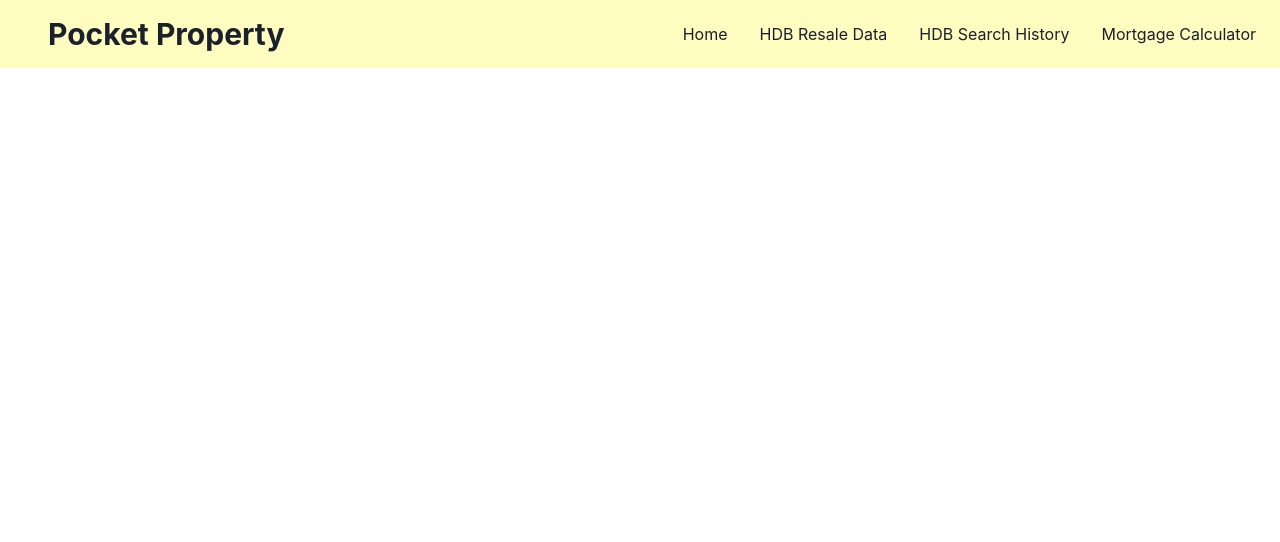
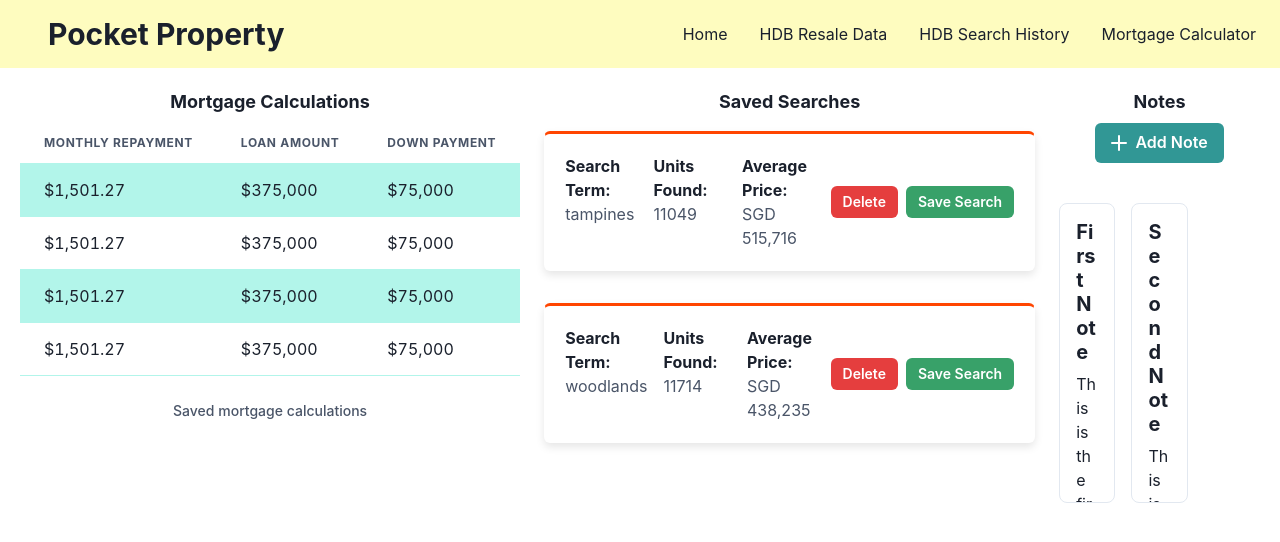
Before and after one commit to wiwianquek/pocket-property-FE, a React (Vite) app in the folder hdb_resale_calculator/: page /dashboard in a window 1280 px wide. Shown: the top 542 px of the page. Built offline with nearby package versions, Linux system fonts and the light colour scheme.

Commit message:
Dashboard
- Notes component
- Searchhistory component
- MortgageCalculatorTable component

```diff
--- a/hdb_resale_calculator/src/App.jsx
+++ b/hdb_resale_calculator/src/App.jsx
@@ -15,6 +15,7 @@ import HomePage from './components/Homepage';
 import FilteredResults from './components/FilteredResults';
 import History from './components/History';
 import MortgageCalculator from './components/MortgageCalculator';
+import Dashboard from './components/Dashboard';
 
 function Layout() {
   const location = useLocation();
@@ -48,6 +49,7 @@ function Layout() {
         <Route path="/" element={<HomePage />} />
         <Route path="/hdb-resale-data" element={<FilteredResults />} />
         <Route path="/history" element={<History />} />
+        <Route path="/dashboard" element={<Dashboard />} />
         <Route path="/mortgage-calculator" element={<MortgageCalculator />} />
         {/* ... other routes */}
       </Routes>
--- /dev/null
+++ b/hdb_resale_calculator/src/components/Dashboard.jsx
@@ -0,0 +1,61 @@
+import React, { useState } from 'react';
+import {
+  Box,
+  Grid,
+  VStack,
+  Text,
+  Textarea,
+  Button,
+} from '@chakra-ui/react';
+import SearchRecords from './searchrecords'; // Your existing component
+import MortgageCalculationsTable from './MortgageCalculationsTable'; // The new component we created above
+import Notes from './Notes';
+
+function Dashboard() {
+  const [savedSearches, setSavedSearches] = useState([
+    {
+      "Search Term": "tampines",
+      "Results Found": "11049",
+      "Average Price": "SGD 515,716",
+    },
+    {
+      "Search Term": "woodlands",
+      "Results Found": "11714",
+      "Average Price": "SGD 438,235",
+    },
+    // ... more dummy data
+  ]);
+  const [notes, setNotes] = useState('');
+
+  // ... handle note change and save
+  const handleNoteChange = (event) => {
+    setNotes(event.target.value);
+  };
+
+  const handleSaveNote = () => {
+    // Save the note to MongoDB
+  };
+
+  // ... rest of your component logic
+
+  return (
+    <Box p={5}>
+      <Grid templateColumns="repeat(3, 1fr)" gap={6}>
+        <VStack>
+          <Text fontSize="lg" fontWeight="bold">Mortgage Calculations</Text>
+          <MortgageCalculationsTable />
+        </VStack>
+        <VStack>
+          <Text fontSize="lg" fontWeight="bold">Saved Searches</Text>
+          <SearchRecords history={savedSearches} onDeleteRecord={() => {}} />
+        </VStack>
+        <VStack>
+          <Text fontSize="lg" fontWeight="bold">Notes</Text>
+          <Notes />
+        </VStack>
+      </Grid>
+    </Box>
+  );
+}
+
+export default Dashboard;
--- /dev/null
+++ b/hdb_resale_calculator/src/components/MortgageCalculationsTable.jsx
@@ -0,0 +1,67 @@
+import React from 'react';
+import {
+  Table,
+  Thead,
+  Tbody,
+  Tr,
+  Th,
+  Td,
+  TableCaption,
+  TableContainer,
+} from '@chakra-ui/react';
+
+const MortgageCalculationsTable = () => {
+  const dummyData = [
+    {
+      id: 1,
+      monthlyRepayment: '$1,501.27',
+      loanAmount: '$375,000',
+      downPayment: '$75,000',
+    },
+    {
+      id: 1,
+      monthlyRepayment: '$1,501.27',
+      loanAmount: '$375,000',
+      downPayment: '$75,000',
+    },
+    {
+      id: 1,
+      monthlyRepayment: '$1,501.27',
+      loanAmount: '$375,000',
+      downPayment: '$75,000',
+    },
+    {
+      id: 1,
+      monthlyRepayment: '$1,501.27',
+      loanAmount: '$375,000',
+      downPayment: '$75,000',
+    },
+    // ... add more dummy data as needed
+  ];
+
+  return (
+    <TableContainer>
+      <Table variant="striped" colorScheme="teal">
+        <TableCaption>Saved mortgage calculations</TableCaption>
+        <Thead>
+          <Tr>
+            <Th>Monthly Repayment</Th>
+            <Th>Loan Amount</Th>
+            <Th>Down Payment</Th>
+          </Tr>
+        </Thead>
+        <Tbody>
+          {dummyData.map((data) => (
+            <Tr key={data.id}>
+              <Td>{data.monthlyRepayment}</Td>
+              <Td>{data.loanAmount}</Td>
+              <Td>{data.downPayment}</Td>
+            </Tr>
+          ))}
+        </Tbody>
+      </Table>
+    </TableContainer>
+  );
+};
+
+export default MortgageCalculationsTable;
--- /dev/null
+++ b/hdb_resale_calculator/src/components/Notes.jsx
@@ -0,0 +1,138 @@
+import React, { useState, useEffect } from 'react';
+import {
+  Box,
+  Button,
+  FormControl,
+  FormLabel,
+  Heading,
+  Input,
+  Modal,
+  ModalBody,
+  ModalCloseButton,
+  ModalContent,
+  ModalFooter,
+  ModalHeader,
+  ModalOverlay,
+  SimpleGrid,
+  Text,
+  useDisclosure,
+  IconButton,
+} from '@chakra-ui/react';
+import { EditIcon, DeleteIcon, AddIcon } from '@chakra-ui/icons';
+
+const Notes = () => {
+  const { isOpen, onOpen, onClose } = useDisclosure();
+  const [notes, setNotes] = useState([]);
+  const [currentNote, setCurrentNote] = useState({ id: null, title: '', content: '' });
+  const [isEditing, setIsEditing] = useState(false);
+
+  // Simulate fetching notes from a database
+  useEffect(() => {
+    const fetchNotes = async () => {
+      // Replace this with your actual API call
+      const fetchedNotes = [
+        { id: 1, title: 'First Note', content: 'This is the first note' },
+        { id: 2, title: 'Second Note', content: 'This is the second note' },
+        // ...more notes
+      ];
+      setNotes(fetchedNotes);
+    };
+
+    fetchNotes();
+  }, []);
+
+  const openModalForNewNote = () => {
+    setCurrentNote({ id: null, title: '', content: '' });
+    setIsEditing(false);
+    onOpen();
+  };
+
+  const openModalToEditNote = (note) => {
+    setCurrentNote(note);
+    setIsEditing(true);
+    onOpen();
+  };
+
+  const handleNoteChange = (e) => {
+    const { name, value } = e.target;
+    setCurrentNote({ ...currentNote, [name]: value });
+  };
+
+  const handleSaveNote = () => {
+    if (isEditing) {
+      setNotes(notes.map((note) => (note.id === currentNote.id ? currentNote : note)));
+    } else {
+      setNotes([...notes, { ...currentNote, id: Date.now() }]); // Assign a unique id for new note
+    }
+    onClose();
+  };
+
+  const handleDeleteNote = () => {
+    setNotes(notes.filter((note) => note.id !== currentNote.id));
+    onClose();
+  };
+
+  return (
+    <>
+      <Button leftIcon={<AddIcon />} colorScheme="teal" onClick={openModalForNewNote}>
+        Add Note
+      </Button>
+      <SimpleGrid columns={{ sm: 2, md: 3 }} spacing={4} mt={4}>
+        {notes.map((note) => (
+          <Box
+          mt={4}
+          maxH="300px" // Maximum height of the container
+          overflowY="auto" // Only show the scrollbar when content overflows
+          key={note.id}
+          borderWidth="1px"
+          borderRadius="lg"
+          overflow="hidden"
+          p={4}
+          transition="background 0.3s, box-shadow 0.3s" // Smooth transition for background color and shadow
+          _hover={{ bg: 'gray.100', boxShadow: 'md' }} // Hover styles
+        >
+            <Heading size="md" mb={2}>{note.title}</Heading>
+            <Text mb={2}>{note.content}</Text>
+            <IconButton
+              aria-label="Edit note"
+              icon={<EditIcon />}
+              onClick={() => openModalToEditNote(note)}
+            />
+          </Box>
+        ))}
+      </SimpleGrid>
+
+      {/* Modal for editing or adding notes */}
+      <Modal isOpen={isOpen} onClose={onClose}>
+        <ModalOverlay />
+        <ModalContent>
+          <ModalHeader>{isEditing ? 'Edit Note' : 'Add Note'}</ModalHeader>
+          <ModalCloseButton />
+          <ModalBody pb={6}>
+            <FormControl>
+              <FormLabel>Title</FormLabel>
+              <Input name="title" value={currentNote.title} onChange={handleNoteChange} placeholder="Note title" />
+            </FormControl>
+            <FormControl mt={4}>
+              <FormLabel>Your Note</FormLabel>
+              <Input name="content" value={currentNote.content} onChange={handleNoteChange} placeholder="Note content" />
+            </FormControl>
+          </ModalBody>
+          <ModalFooter>
+            {isEditing && (
+              <Button colorScheme="red" onClick={handleDeleteNote} mr={3}>
+                <DeleteIcon mr={2} />
+              </Button>
+            )}
+            <Button colorScheme="blue" onClick={handleSaveNote} mr={3}>
+              Save
+            </Button>
+            <Button onClick={onClose}>Cancel</Button>
+          </ModalFooter>
+        </ModalContent>
+      </Modal>
+    </>
+  );
+};
+
+export default Notes;
--- a/hdb_resale_calculator/src/components/SearchRecords.jsx
+++ b/hdb_resale_calculator/src/components/SearchRecords.jsx
@@ -1,42 +1,85 @@
+// import React from 'react';
+// import { Box, Grid, Text, VStack, Button, useToast } from '@chakra-ui/react';
+// import StyledBoxHistory from '../styles/StyledBoxHistory';
+// import useAirtable from '../hooks/useAirtable';
+
+// function SearchRecords({ history, onDeleteRecord, onSaveToAirtable }) {
+//   const toast = useToast();
+//   const { saveToAirtable } = useAirtable(import.meta.env.VITE_AIRTABLE_API_KEY, 'appokzWANOONVHiia', 'search_history');
+
+//   const handleSaveToAirtable = async (record) => {
+//     const recordData = {
+//       fields: {
+//         "Search Term": record["Search Term"],
+//         "Units Found": record["Results Found"],
+//         "Average Price": record["Average Price"],
+//       }
+//     };
+
+//     try {
+//       await saveToAirtable(recordData); // Call the save function with the correct data structure
+//       toast({
+//         title: "Save Successful",
+//         description: "Your search has been saved to Airtable.",
+//         status: "success",
+//         duration: 5000,
+//         isClosable: true,
+//       });
+//     } catch (error) {
+//       console.error('Error saving to Airtable:', error);
+//       toast({
+//         title: "Save Failed",
+//         description: "There was a problem saving your search to Airtable.",
+//         status: "error",
+//         duration: 5000,
+//         isClosable: true,
+//       });
+//     }
+//   };
+
+
+//   return (
+//     <VStack spacing={4} align="center">
+//       {history.map((record, index) => (
+//         <StyledBoxHistory key={index} borderTopColor="orangered">
+//           <Grid templateColumns="repeat(4, 1fr)" gap={4}>
+//             <Box>
+//               <Text fontWeight="bold">Search Term:</Text>
+//               <Text color="gray.600">{record["Search Term"]}</Text>
+//             </Box>
+//             <Box>
+//               <Text fontWeight="bold">Units Found:</Text>
+//               <Text color="gray.600">{record["Results Found"]}</Text>
+//             </Box>
+//             <Box>
+//               <Text fontWeight="bold">Average Price:</Text>
+//               <Text color="gray.600">{record["Average Price"]}</Text>
+//             </Box>
+//             <Box display="flex" justifyContent="flex-end" alignItems="center">
+//               <Button colorScheme="red" size="sm" onClick={() => onDeleteRecord(index)}>Delete</Button>
+//               <Button colorScheme="green" size="sm" ml={2} onClick={() => handleSaveToAirtable(record)}>Save Search</Button>
+//             </Box>
+//           </Grid>
+//         </StyledBoxHistory>
+//       ))}
+//     </VStack>
+//   );
+// }
+
+// export default SearchRecords;
+
 import React from 'react';
-import { Box, Grid, Text, VStack, Button, useToast } from '@chakra-ui/react';
+import { Box, Grid, Text, VStack, Button } from '@chakra-ui/react';
 import StyledBoxHistory from '../styles/StyledBoxHistory';
-import useAirtable from '../hooks/useAirtable';
 
-function SearchRecords({ history, onDeleteRecord, onSaveToAirtable }) {
-  const toast = useToast();
-  const { saveToAirtable } = useAirtable(import.meta.env.VITE_AIRTABLE_API_KEY, 'appokzWANOONVHiia', 'search_history');
+function SearchRecords({ history, onDeleteRecord }) {
 
-  const handleSaveToAirtable = async (record) => {
-    const recordData = {
-      fields: {
-        "Search Term": record["Search Term"],
-        "Units Found": record["Results Found"],
-        "Average Price": record["Average Price"],
-      }
-    };
-
-    try {
-      await saveToAirtable(recordData); // Call the save function with the correct data structure
-      toast({
-        title: "Save Successful",
-        description: "Your search has been saved to Airtable.",
-        status: "success",
-        duration: 5000,
-        isClosable: true,
-      });
-    } catch (error) {
-      console.error('Error saving to Airtable:', error);
-      toast({
-        title: "Save Failed",
-        description: "There was a problem saving your search to Airtable.",
-        status: "error",
-        duration: 5000,
-        isClosable: true,
-      });
-    }
+  // Replace handleSaveToAirtable with a mock function or remove it entirely if not needed
+  // Since we're not actually saving to Airtable, this is just a placeholder
+  const handleSaveMockData = (record) => {
+    console.log('Mock save function:', record);
+    // You could add logic here to "save" the data to your mock backend
   };
-
 
   return (
     <VStack spacing={4} align="center">
@@ -57,7 +100,8 @@ function SearchRecords({ history, onDeleteRecord, onSaveToAirtable }) {
             </Box>
             <Box display="flex" justifyContent="flex-end" alignItems="center">
               <Button colorScheme="red" size="sm" onClick={() => onDeleteRecord(index)}>Delete</Button>
-              <Button colorScheme="green" size="sm" ml={2} onClick={() => handleSaveToAirtable(record)}>Save Search</Button>
+              {/* Update the onClick handler to use the mock save function */}
+              <Button colorScheme="green" size="sm" ml={2} onClick={() => handleSaveMockData(record)}>Save Search</Button>
             </Box>
           </Grid>
         </StyledBoxHistory>
--- a/package.json
+++ b/package.json
@@ -1,5 +1,6 @@
 {
   "dependencies": {
+    "@chakra-ui/icons": "^2.1.1",
     "@chakra-ui/react": "^2.8.2",
     "@emotion/react": "^11.11.1",
     "@emotion/styled": "^11.11.0",
```
Also changed, not shown: hdb_resale_calculator/src/components/SignUpPage.jsx (+11 -1 lines), hdb_resale_calculator/src/api/airtable.jsx (deleted), 1 other file (tests, documents, lock files or other folders).
